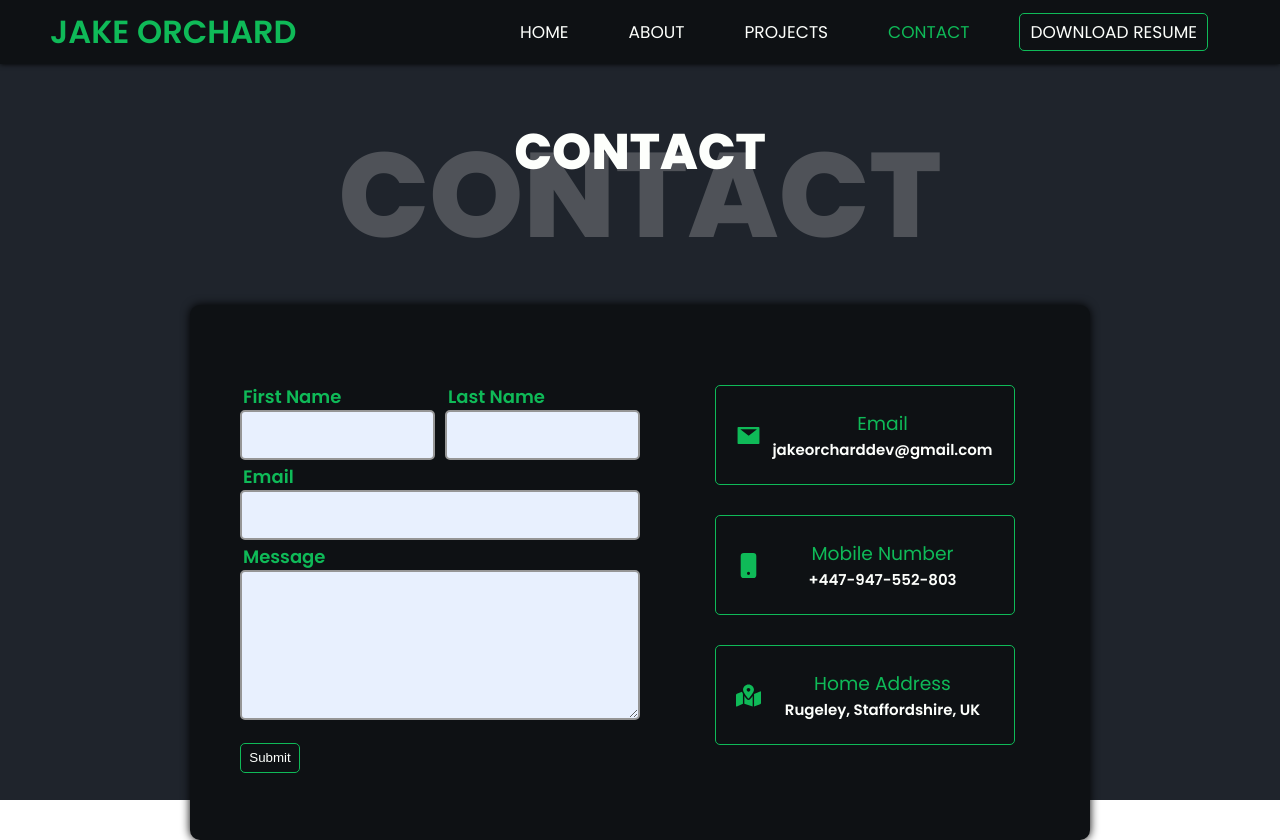
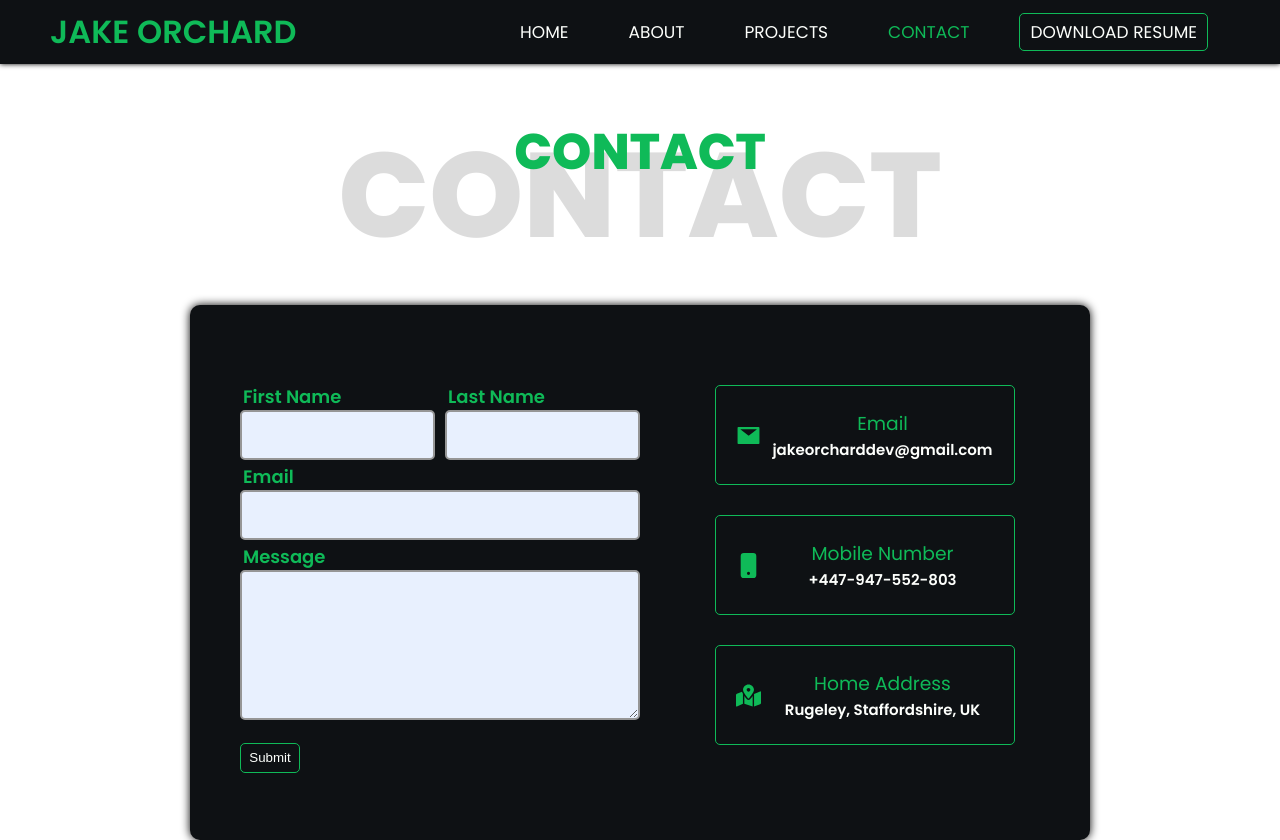
Before and after one commit to Jake-Orch/Portfolio-mk3, a React (Create React App) app: page /Portfolio-mk3/contact in a window 1280 px wide. Built offline with nearby package versions, Linux system fonts and the light colour scheme.

Commit message:
download button redo

```diff
--- a/src/components/Navbar/Navbar.jsx
+++ b/src/components/Navbar/Navbar.jsx
@@ -2,6 +2,7 @@ import React from "react";
 import Hamburger from "hamburger-react";
 import CustomLink from "../../utils/CustomLink";
 import "./navbar.css";
+import Resume from "../../assets/Resume.pdf"
 
 const Navbar = () => {
   const handleToggle = (toggle) => {
@@ -31,7 +32,7 @@ const Navbar = () => {
         <CustomLink to="/Portfolio-mk3/contact" className="nav_button">
           Contact
         </CustomLink>
-        <a href="files/Resume.pdf" download="Jake Orchard's Resume.pdf">
+        <a href={Resume} download="Jake Orchard's Resume.pdf">
           <li className="nav_download">Download Resume</li>
         </a>
       </ul>
--- a/src/components/Title/title.css
+++ b/src/components/Title/title.css
@@ -9,7 +9,7 @@
 
 .page_title h1 {
   font-size: 30px;
-  color: var(--color-two);
+  color: var(--color-one);
   text-transform: uppercase;
   z-index: 1;
 }
--- a/src/index.css
+++ b/src/index.css
@@ -1,13 +1,13 @@
 :root {
   --font: "Poppins", sans-serif;
-  --bg-color: #1f242c;
+  --bg-color: #ffffff;
   --bg-colortwo: #0e1114;
   --header-height: 8vh;
   --page-height: 100vh;
   --page-half: 46vh;
   --color-one: #0fba58;
   --color-two: #fdfffc;
-  --color-three: #bdbdbd;
+  --color-three: #8d8d8d;
   --container-shadow:  0 0 10px black;
   --button-shadow:  0 0 6px var(--color-one);
 }
```
Also changed, not shown: 1 other file (tests, documents, lock files or other folders).
